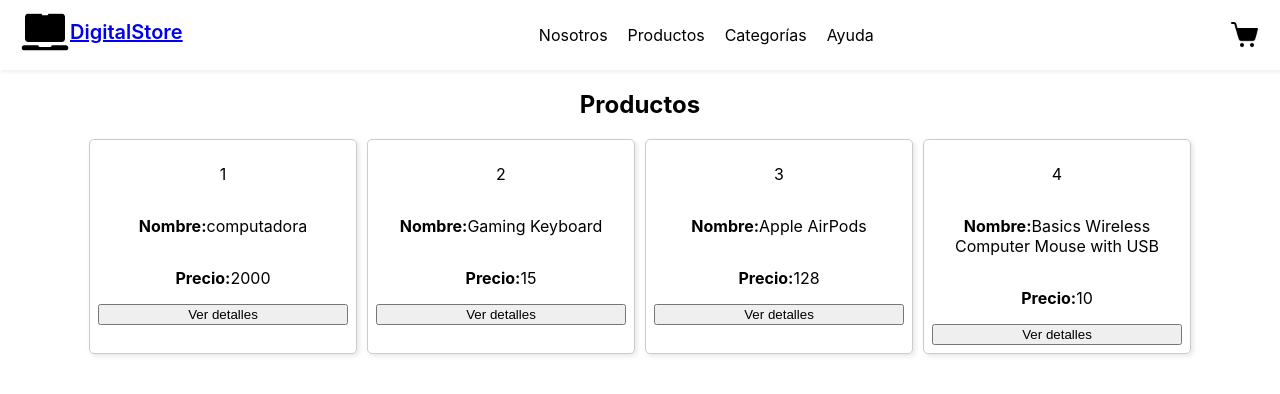
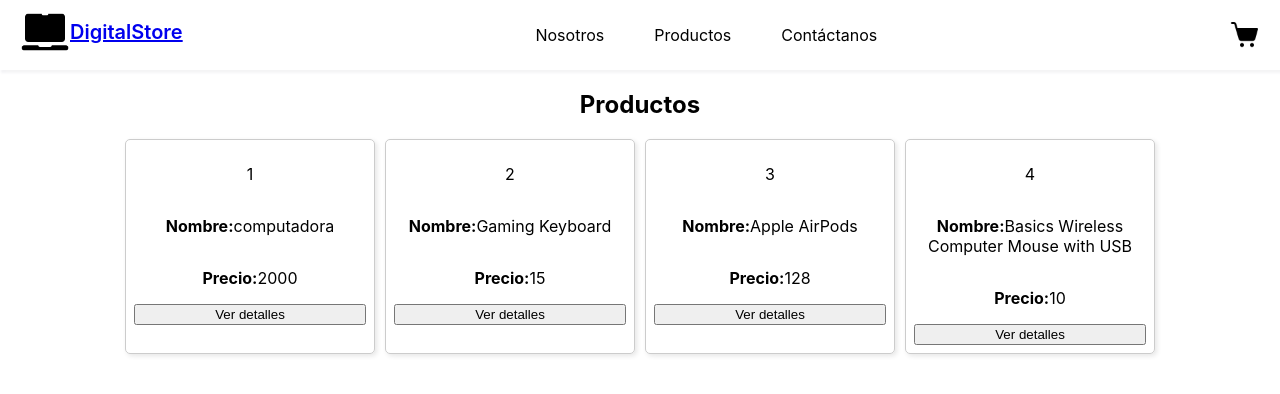
Before and after one commit to melanierolo/react-ecommerce, a React (Create React App) app: page / in a window 1280 px wide. Shown: the top 394 px of the page. Built offline with nearby package versions, Linux system fonts and the light colour scheme.

Commit message:
add a dropdown Navbar

```diff
--- a/src/components/NavBar/index.js
+++ b/src/components/NavBar/index.js
@@ -5,10 +5,26 @@ export default function NavBar() {
   return (
     <nav className="nav">
       <ul className="nav__list">
-        <li className="nav__item">Nosotros</li>
-        <li className="nav__item">Productos</li>
-        <li className="nav__item">Categorías</li>
-        <li className="nav__item">Ayuda</li>
+        <li className="nav__item">
+          <a href="">Nosotros</a>
+        </li>
+        <li className="nav__item">
+          <a href="">Productos</a>
+          <ul>
+            <li className="nav__subitem">
+              <a href="">Computadoras</a>
+            </li>
+            <li className="nav__subitem">
+              <a href="">Periféricos</a>
+            </li>
+            <li className="nav__subitem">
+              <a href="">Extra</a>
+            </li>
+          </ul>
+        </li>
+        <li className="nav__item">
+          <a href="">Contáctanos</a>
+        </li>
       </ul>
     </nav>
   );
--- a/src/components/NavBar/style.css
+++ b/src/components/NavBar/style.css
@@ -10,9 +10,71 @@
   padding: 0;
   display: flex;
   flex-wrap: wrap;
+  background-color: #fff;
+  list-style: none;
+  position: relative;
+  display: inline-table;
 }
 
 .nav__item {
   padding: 0 10px;
   text-align: center;
+  float: left;
 }
+
+.nav__item:hover {
+  border-bottom: 5px solid #461959;
+  color: #fff;
+}
+
+.nav__item a {
+  display: block;
+  padding: 22px 15px;
+  color: #000;
+  text-decoration: none;
+}
+
+.nav__item a:hover {
+  color: #000;
+  font-size: 600;
+}
+
+/* -----------SUB MENU--------------- */
+.nav ul ul {
+  display: none;
+}
+.nav__item:hover > ul {
+  display: block;
+}
+
+.nav__subitem {
+  float: none;
+  position: relative;
+  left: -10px;
+}
+.nav__subitem a {
+  padding: 20px 40px;
+  color: #000;
+}
+.nav__subitem a:hover {
+  color: #461959;
+  font-weight: 500;
+}
+
+.nav ul ul {
+  background-color: #fff;
+  border-radius: 0px;
+  padding: 0;
+  position: absolute;
+  top: 100%;
+  box-shadow: 0px 0px 9px rgba(0, 0, 0, 0.15);
+}
+
+.nav ul ul:before {
+  content: "";
+  display: block;
+  height: 20px;
+  position: absolute;
+  top: -20px;
+  width: 100%;
+}
--- a/src/index.css
+++ b/src/index.css
@@ -1,13 +1,16 @@
+* {
+  box-sizing: border-box;
+}
 body {
   margin: 0;
-  font-family: -apple-system, BlinkMacSystemFont, 'Segoe UI', 'Roboto', 'Oxygen',
-    'Ubuntu', 'Cantarell', 'Fira Sans', 'Droid Sans', 'Helvetica Neue',
+  font-family: -apple-system, BlinkMacSystemFont, "Segoe UI", "Roboto", "Oxygen",
+    "Ubuntu", "Cantarell", "Fira Sans", "Droid Sans", "Helvetica Neue",
     sans-serif;
   -webkit-font-smoothing: antialiased;
   -moz-osx-font-smoothing: grayscale;
 }
 
 code {
-  font-family: source-code-pro, Menlo, Monaco, Consolas, 'Courier New',
+  font-family: source-code-pro, Menlo, Monaco, Consolas, "Courier New",
     monospace;
 }
```
